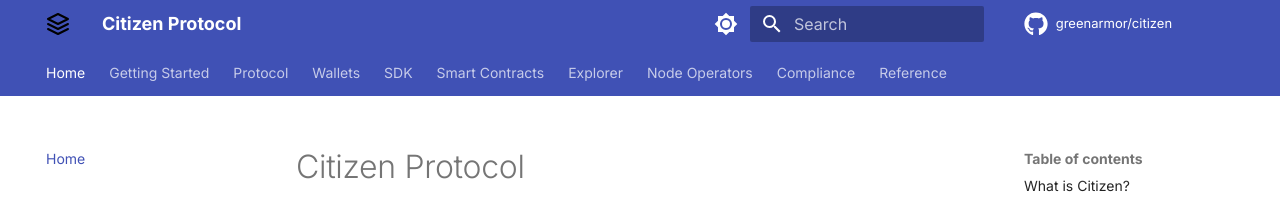
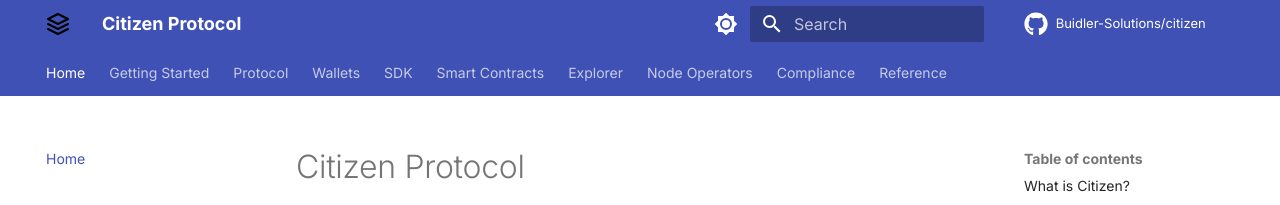
Before and after one commit to Buidler-Solutions/citizen, an MkDocs documentation site: the page built from docs/index.md, in a window 1280 px wide. Shown: the top 205 px of the page. Built offline with MkDocs 1.6.1 and Material for MkDocs 9.7.7, drawn with Linux system fonts in a browser that asks for light colours; emoji names are drawn with the system emoji font; comment, search, counter and statistics services are not loaded.

Commit message:
Update repo URLs for Buidler-Solutions org
Update mkdocs site_url, repo_url, and repo_name, and the mcp-server
package repository, homepage, and issues URLs to point at
github.com/Buidler-Solutions/citizen after the org transfer.

```diff
--- a/mkdocs.yml
+++ b/mkdocs.yml
@@ -1,8 +1,8 @@
 site_name: Citizen Protocol
 site_description: User manual and documentation for the Citizen Protocol — a governance-first ledger for public truth, records, and institutional accountability.
-site_url: https://greenarmor.github.io/citizen/
-repo_url: https://github.com/greenarmor/citizen
-repo_name: greenarmor/citizen
+site_url: https://Buidler-Solutions.github.io/citizen/
+repo_url: https://github.com/Buidler-Solutions/citizen
+repo_name: Buidler-Solutions/citizen
 edit_uri: edit/main/docs/
 
 docs_dir: docs
@@ -142,4 +142,4 @@ nav:
 extra:
   social:
     - icon: fontawesome/brands/github
-      link: https://github.com/greenarmor/citizen
+      link: https://github.com/Buidler-Solutions/citizen
```
Also changed, not shown: 1 other file.
